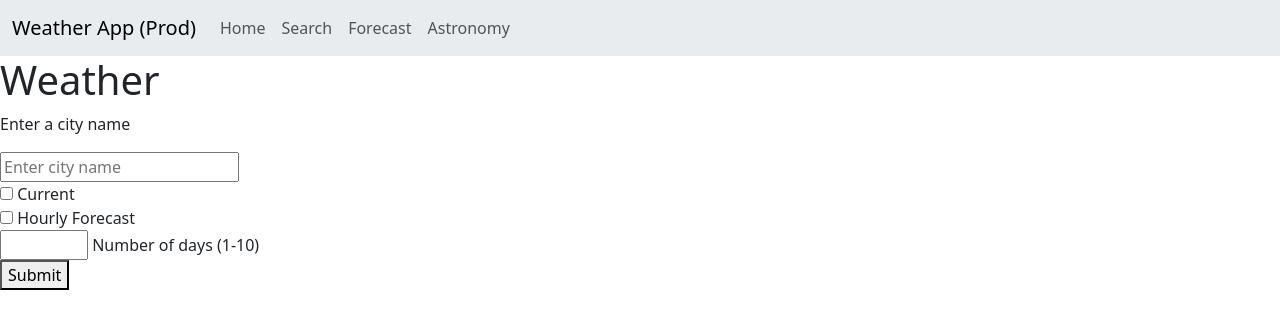
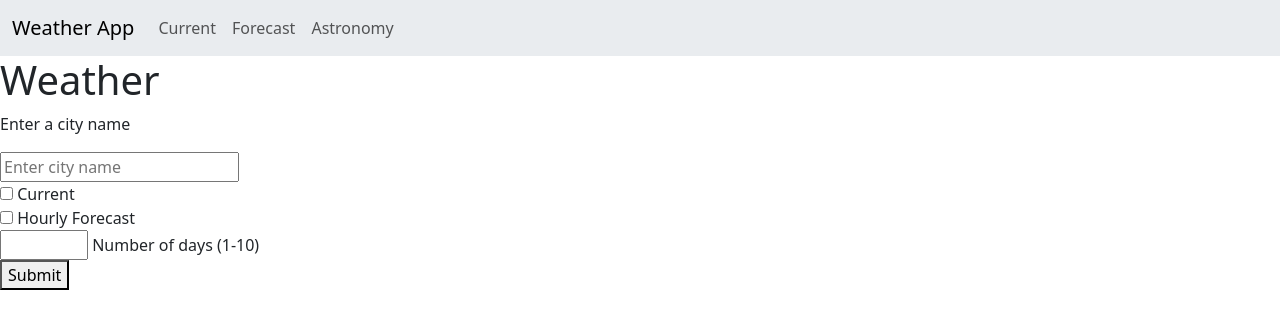
Before and after one commit to Samarthh2601/Weather-Django, a Django app: page /forecast/ in a window 1280 px wide. Shown: the top 329 px of the page. Run offline with Django 5.2, Linux system fonts and the light colour scheme.

Commit message:
Add home page and fix url names

```diff
--- a/weather_app/templates/weather_app/base.html
+++ b/weather_app/templates/weather_app/base.html
@@ -20,14 +20,11 @@
 
   <nav class="navbar navbar-expand-lg bg-body-secondary text-dark">
     <div class="container-fluid">
-      <a class="navbar-brand" href="#">Weather App (Prod)</a>
+      <a class="navbar-brand" href="{% url 'home' %}">Weather App</a>
       <div class="collapse navbar-collapse" id="navbarSupportedContent">
         <ul class="navbar-nav me-auto mb-2 mb-lg-0">
           <li class="nav-item">
-            <a class="nav-link" href="#">Home</a>
-          </li>
-          <li class="nav-item">
-            <a class="nav-link" href="{% url 'weather' %}">Search</a>
+            <a class="nav-link" href="{% url 'current' %}">Current</a>
           </li>
           <li class="nav-item">
             <a class="nav-link" href="{% url 'forecast' %}">Forecast</a>
--- a/weather_app/templates/weather_app/forecast.html
+++ b/weather_app/templates/weather_app/forecast.html
@@ -2,6 +2,7 @@
 
 {% block form_fields %}
 
+<div>
 <input type="checkbox" id="current" name="current">
     <label for="current">Current</label>
 </div>
@@ -12,5 +13,5 @@
 <div>
     <input type="number" id="days" name="days" min="1" max="10">
     <label for="days">Number of days (1-10)</label> <br>
-
-    {% endblock form_fields %}
+</div>
+{% endblock form_fields %}
--- a/weather_app/urls.py
+++ b/weather_app/urls.py
@@ -2,7 +2,8 @@ from django.urls import path
 from . import views
 
 urlpatterns = [
-    path('weather/', views.weather, name='weather'),
+    path('', views.home, name='home'),
+    path('current/', views.current, name='current'),
     path('forecast/', views.forecast, name='forecast'),
-    path('astronomy', views.astronomy, name='astronomy'),
+    path('astronomy/', views.astronomy, name='astronomy'),
 ]
--- a/weather_app/views.py
+++ b/weather_app/views.py
@@ -6,7 +6,10 @@ import requests
 from django.contrib import messages
 import json
 
-def weather(request):
+def home(request):
+    return render(request, "weather_app/home.html")
+
+def current(request):
     if request.method == 'GET':
         return render(request, "weather_app/weather.html")
 
@@ -15,7 +18,7 @@ def weather(request):
         data = WeatherHandler(city).get_weather()
         if data is None:
             messages.error(request, "City not found")
-            return redirect('weather')
+            return redirect('current')
         return render(request, "weather_app/current.html", {'current_data': data})
 
 def forecast(request):
```
Also changed, not shown: weather_app/templates/weather_app/home.html (added, +13 -0 lines).
